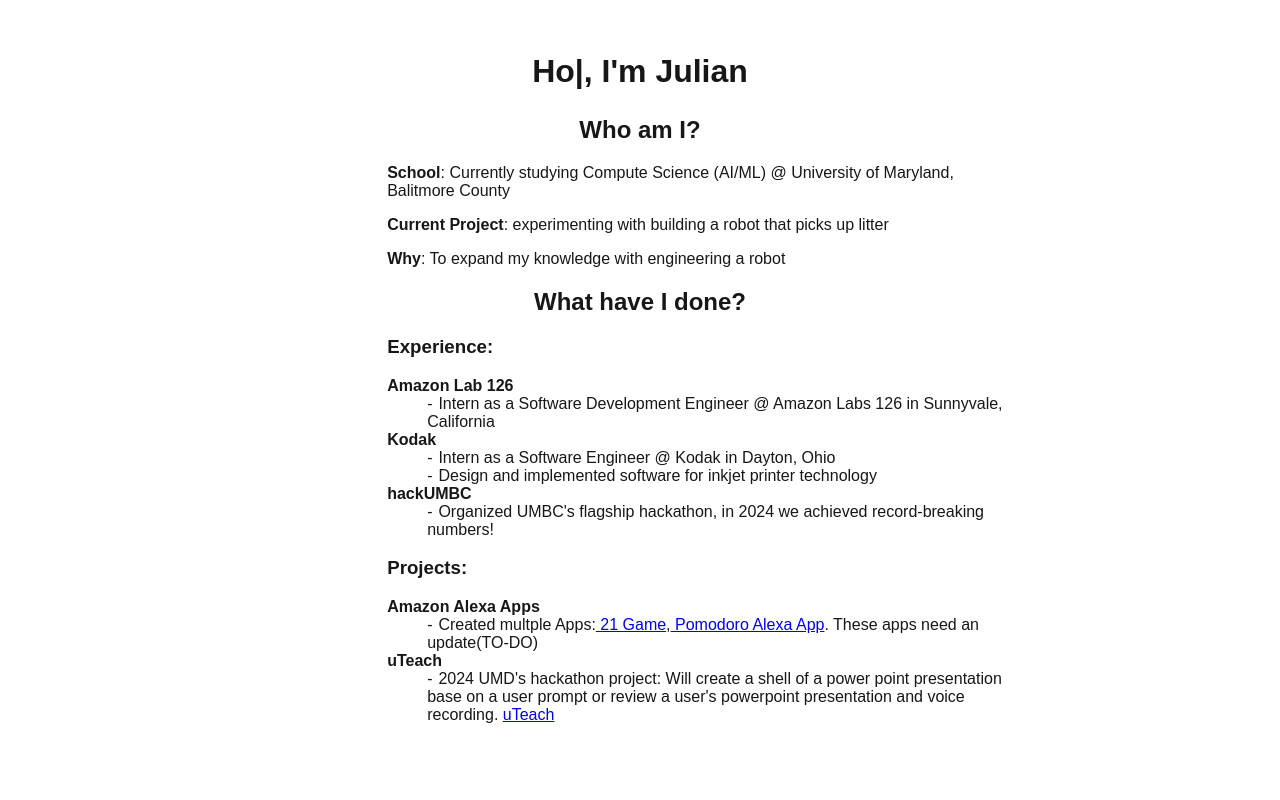
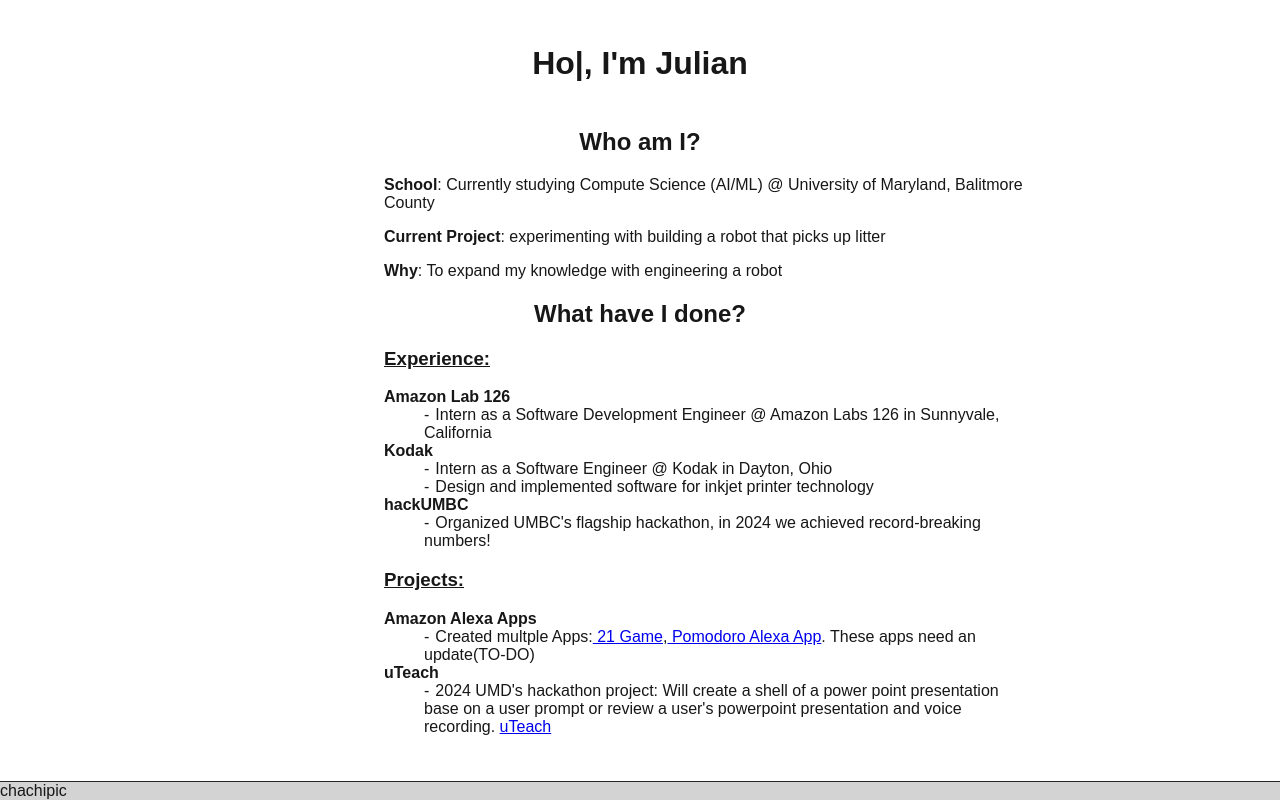
Before and after one commit to JulianChavez/JulianChavezWebsite, a Next.js app: page / in a window 1280 px wide. Built offline with nearby package versions, Linux system fonts and the light colour scheme.

Commit message:
Added Footer comp, update styles

```diff
--- a/app/(root)/layout.tsx
+++ b/app/(root)/layout.tsx
@@ -1,8 +1,9 @@
 import React from 'react';
+
 
 const Layout = ({ children }: { children: React.ReactNode }) => {
     return (
-        <div className='Root' style={{ height: '100%' }}>
+        <div>
             {children}
         </div>
     )
--- a/app/(root)/page.tsx
+++ b/app/(root)/page.tsx
@@ -2,18 +2,22 @@
 import Intro from '@/app/components/intro';
 import About from '@/app/components/about';
 import Header from '@/app/components/header';
+import Footer from '@/app/components/footer'
 
 export default function Home() {
     return (
-        <div>
+        <div className='h-full flex flex-col min-h-screen'>
             <div className='Header-comp'>
                 <Header />
             </div>
             <div className='Intro-comp'>
                 <Intro />
             </div>
-            <div className='About-comp'>
+            <div className='About-comp flex-grow'>
                 <About />
+            </div>
+            <div className='Footer-comp'>
+                <Footer />
             </div>
         </div>
 
--- /dev/null
+++ b/app/components/footer.tsx
@@ -0,0 +1,16 @@
+import React from 'react';
+
+export default function Footer() {
+    //Left side, pic of chachi
+    //right side links to(email, linkedin)
+    return (
+        <div>
+            <div>
+                chachipic
+            </div>
+            <div>
+
+            </div>
+        </div>
+    )
+}
--- a/app/components/header.tsx
+++ b/app/components/header.tsx
@@ -3,7 +3,7 @@
 export default function Header() {
     //TO-DO: Header component save for later when needed to add navi
     return (
-        <div className='Header' style={{ width: '100%', height: '100%', backgroundColor: 'black', display: 'inline-block' }}>
+        <div className='Header' style={{ width: '100%', height: '100%', display: 'inline-block' }}>
         </div>
     )
 }
--- a/app/globals.css
+++ b/app/globals.css
@@ -37,7 +37,9 @@
   color: var(--foreground);
   background: var(--background);
   font-family: Arial, Helvetica, sans-serif;
+  margin: 0;
 }
+
 
 h1 {
   font-size: xx-large;
@@ -53,6 +55,14 @@
   padding-left: 10%;
 }
 
-.list-section {
+.header-underline {
   text-decoration: underline;
 }
+
+.Footer-comp {
+  background-color: #D3D3D3;
+  padding: 15;
+  border-top-color: #262626;
+  border-top-style: solid;
+  border-top-width: 1px
+}
--- a/app/layout.tsx
+++ b/app/layout.tsx
@@ -1,6 +1,7 @@
 import type { Metadata } from "next";
 import { Geist, Geist_Mono } from "next/font/google";
 import "./globals.css";
+
 
 const geistSans = Geist({
   variable: "--font-geist-sans",
```
